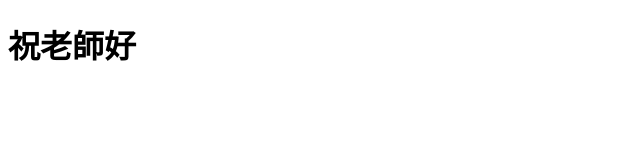
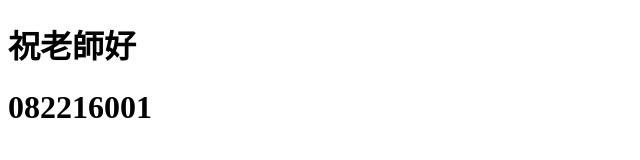
Before and after one commit to MaiKau/MaiKau.github.io, a plain HTML site: page index.html in a window 1280 px wide. Shown: the whole page, without its empty margins (0-640 px from the left). Drawn offline with Linux system fonts and the light colour scheme.

Commit message:
Update index.html

```diff
--- a/index.html
+++ b/index.html
@@ -5,6 +5,6 @@
 </head>
 <body>
 <h1>祝老師好</h1>
-<h1></h1>
+<h1>082216001</h1>
 </body>
 </html>
```
